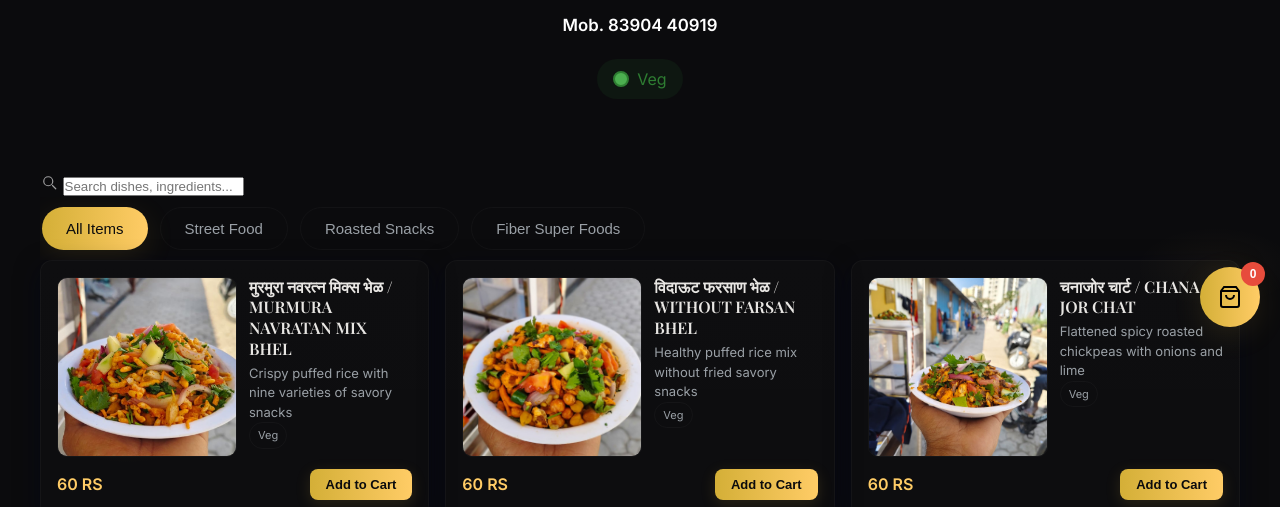
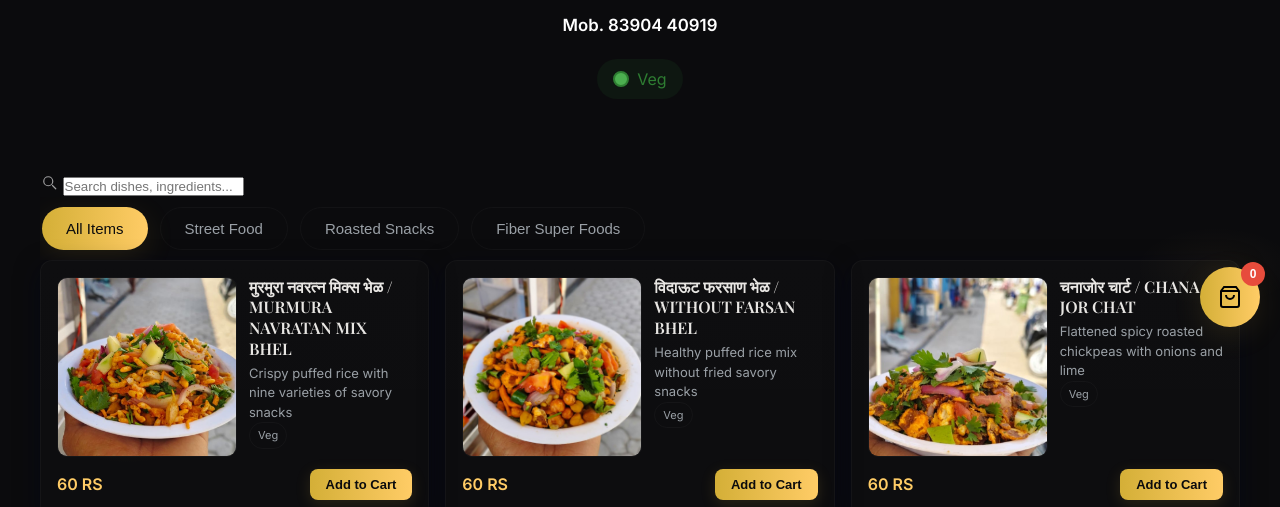
Before and after one commit to MenuSpeak/Shree-Dadaji-Chana-And-Bhel, a plain HTML site: page index.html in a window 1280 px wide. Shown: the part 453-960 px from the top of the page. Drawn offline with nearby package versions, Linux system fonts and the light colour scheme.

Commit message:
Update index.html

```diff
--- a/index.html
+++ b/index.html
@@ -1240,7 +1240,7 @@
   { "id": 28, "cat": "स्ट्रीट फूड", "name": "मुरमुरा नवरत्न मिक्स भेळ / MURMURA NAVRATAN MIX BHEL", "price": "60 RS", "desc": "Crispy puffed rice with nine varieties of savory snacks", "tags": ["Veg"], "img": "img/navratan_bhel1.jpeg" },
   { "id": 29, "cat": "स्ट्रीट फूड", "name": "विदाऊट फरसाण भेळ / WITHOUT FARSAN BHEL", "price": "60 RS", "desc": "Healthy puffed rice mix without fried savory snacks", "tags": ["Veg"], "img": "img/no_farsan_bhel1.jpeg" },
 
-  { "id": 30, "cat": "रोस्टेड स्नेक चार्ट", "name": "चनाजोर चार्ट / CHANA JOR CHAT", "price": "60 RS", "desc": "Flattened spicy roasted chickpeas with onions and lime", "tags": ["Veg"], "img": "img/chana_jor_chat.jpeg" },
+  { "id": 30, "cat": "रोस्टेड स्नेक चार्ट", "name": "चनाजोर चार्ट / CHANA JOR CHAT", "price": "60 RS", "desc": "Flattened spicy roasted chickpeas with onions and lime", "tags": ["Veg"], "img": "img/chana_jor_chat1.jpeg" },
   { "id": 31, "cat": "रोस्टेड स्नेक चार्ट", "name": "रोस्ट शेंगदाणा अँड चना जोर चार्ट / ROAST PEANUT & CHANA JOR CHAT", "price": "60 RS", "desc": "Mix of roasted peanuts and spicy flattened chickpeas", "tags": ["Veg"], "img": "img/peanut_chana_chat1.jpeg" },
   { "id": 32, "cat": "रोस्टेड स्नेक चार्ट", "name": "चनाजोर रोस्ट शेंगदाणा प्लस मटकी चाट / CHANA JOR, PEANUT & MATKI CHAT", "price": "70 RS", "desc": "Spicy mix of roasted chana jor, peanuts, and sprouted moth beans", "tags": ["Veg"], "img": "img/mix_roasted_chat1.jpeg" },
   { "id": 33, "cat": "रोस्टेड स्नेक चार्ट", "name": "मुरमुरा मसाला भेळ / MURMURA MASALA BHEL", "price": "50 RS", "desc": "Spiced puffed rice snack with local masalas", "tags": ["Veg"], "img": "img/murmura_masala_bhel1.jpeg" },
```
